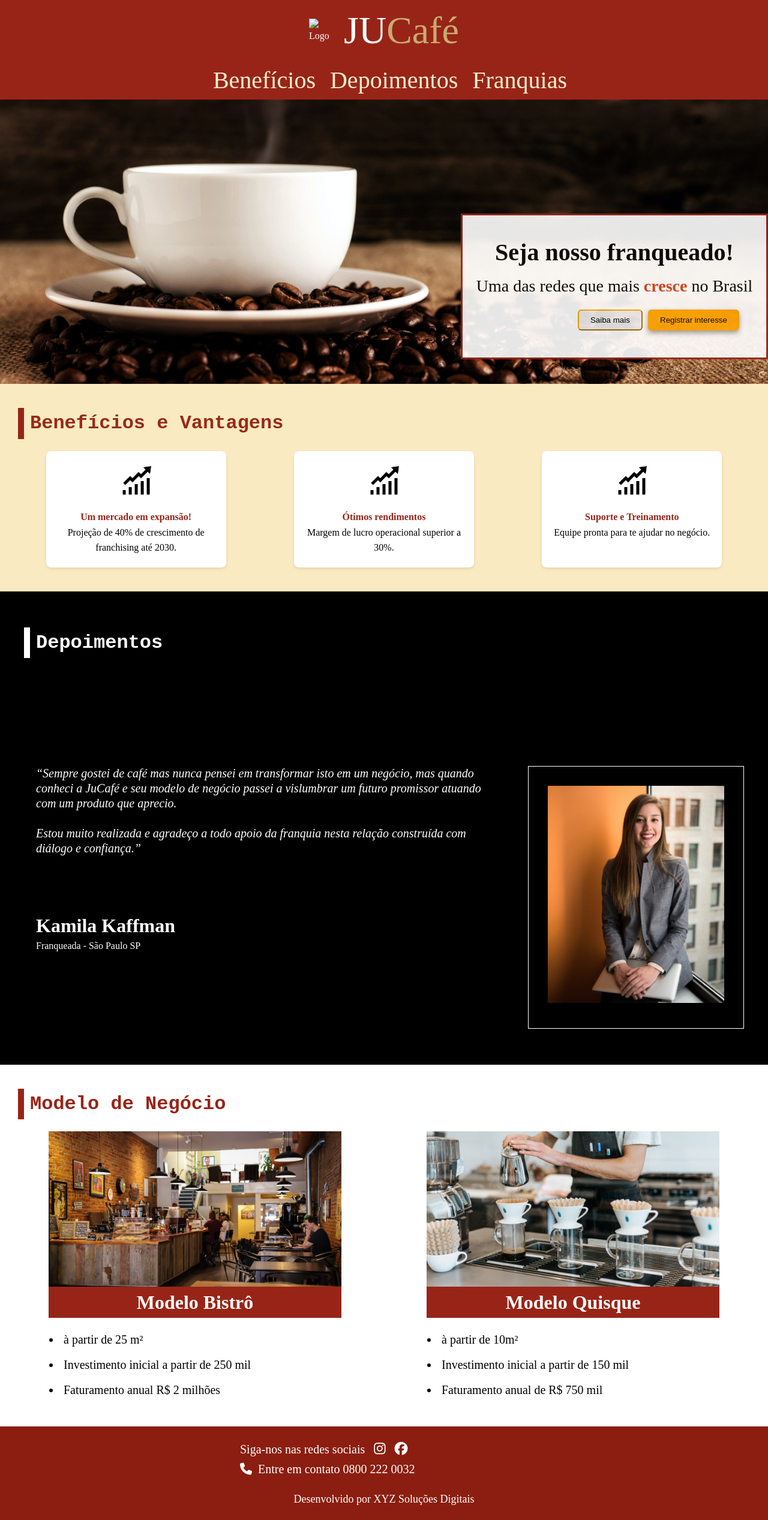
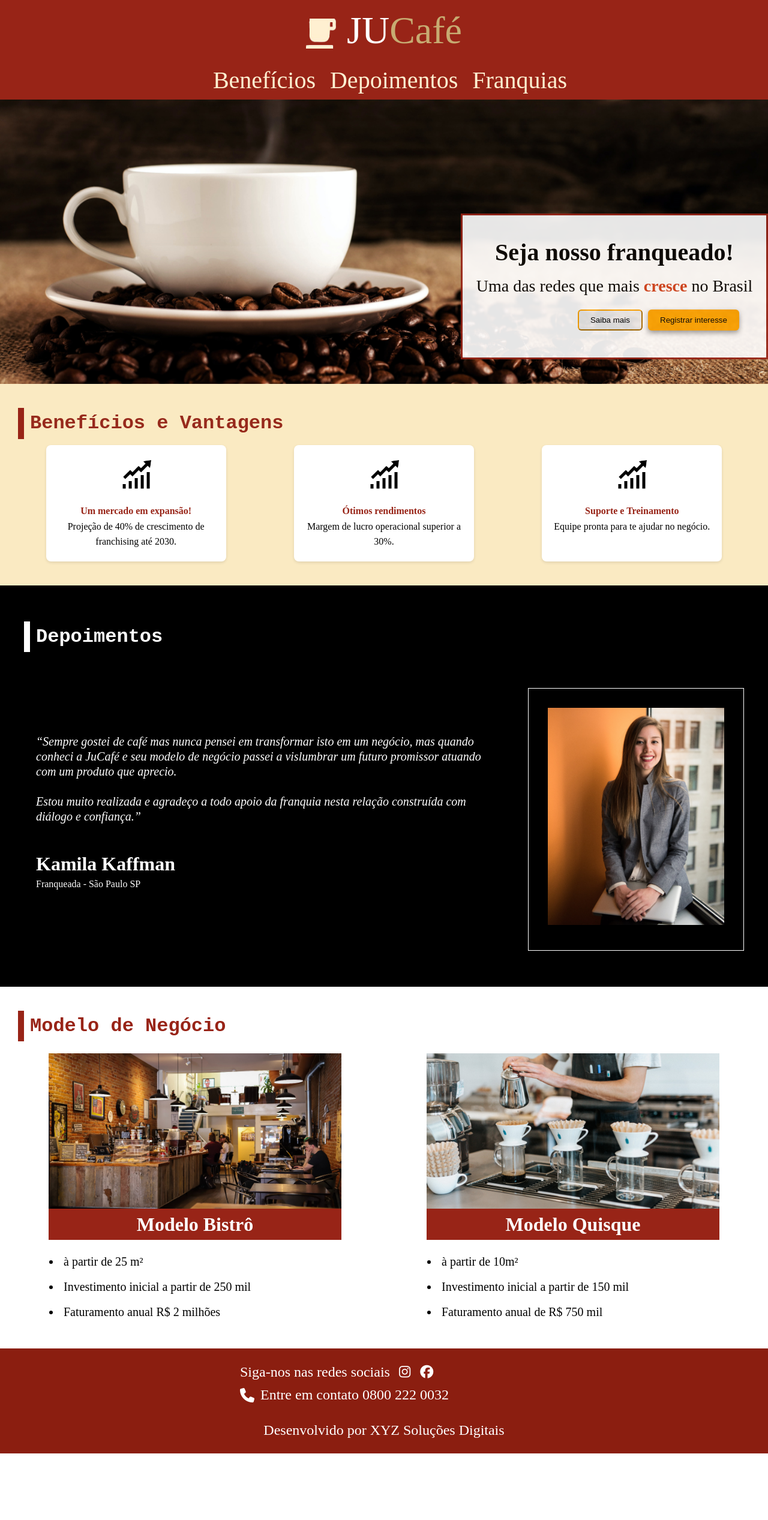
Before and after one commit to marcosmbjr/cafe, a plain HTML site: page index.html in a window 1280 px wide. Shown: the whole page at 60% size. After the commit the page ends 2423 px from the top, so only its background shows below. Drawn offline with Linux system fonts and the light colour scheme; a web font is replaced by a local one.

Commit message:
o que dava p fazer eu fiz

```diff
--- a/css/main.css
+++ b/css/main.css
@@ -47,9 +47,10 @@
     /* imagem do logo */
 
     .header .logo img {
-        width: 40px;
-        height: 40px;
+        width: 50px;
+        height: 50px;
         margin-right: 10px;
+        margin-top: 10px;
     }
     /*  estilizaçao primeira parte h1 (JU)*/
 
@@ -180,7 +181,7 @@
 
     .beneficios h2 {
         color: #972a1c;
-        margin-bottom: 20px;
+        margin-bottom: 10px;
         font-family: 'Courier New', Courier, monospace;
         font-weight: 700;
         font-size: 32px;
@@ -242,7 +243,7 @@
 
     #depoimentos h2 {
         font-size: 24px;
-        margin-bottom: 180px;
+        margin-bottom: 60px;
         font-family: 'Courier New', Courier, monospace;
         font-weight: 700;
         font-size: 32px;
@@ -265,13 +266,13 @@
         font-size: 20px;
         line-height: 25px;
         max-width: 780px;
-        padding-bottom: 80px;
+        padding-bottom: 10px;
     }
     /* autor */
 
     .depoimento-box .autor {
         font-size: 20px;
-        margin-top: 20px;
+        margin-top: 40px;
         font-family: 'Lekton';
         font-weight: 700;
         font-size: 32px;
@@ -393,7 +394,6 @@
         display: flex;
         align-items: center;
         gap: 15px;
-        font-size: 20px;
     }
     /* Ícones sociais */
 
@@ -401,11 +401,6 @@
         color: white;
         font-size: 22px;
         margin-right: 10px;
-        transition: transform 0.3s ease;
-    }
-
-    .footer__icons a:hover {
-        transform: scale(1.1);
     }
     /* Coluna direita */
 
@@ -413,13 +408,11 @@
         display: flex;
         align-items: center;
         gap: 10px;
-        font-size: 20px;
         white-space: nowrap;
     }
     /* Parte de baixo (desenvolvedor) */
 
     .footer__bottom {
         text-align: center;
-        font-size: 18px;
         margin-top: 10px;
     }
--- a/index.html
+++ b/index.html
@@ -16,7 +16,7 @@
     <!-- Cabeçalho -->
     <header class="header">
         <div class="logo">
-            <img src="logo.png" alt="Logo JUCafé">
+            <img src="./img/Vector-removebg-preview.png" alt="Logo JUCafé">
             <h1>JU<span id="cafe">Café</span></h1>
         </div>
         <nav class="nav">
@@ -68,8 +68,12 @@
         <!-- Depoimentos -->
         <section id="depoimentos" class="depoimentos">
             <h2>Depoimentos</h2>
+
             <div class="depoimento-box">
                 <div id="depoimento-bloco-text">
+                    <br>
+                    <br>
+                    <br>
                     <blockquote>
                         “Sempre gostei de café mas nunca pensei em transformar isto em um negócio, mas quando conheci a JuCafé e seu modelo de negócio passei a vislumbrar um futuro promissor atuando com um produto que aprecio.
                         <br><br> Estou muito realizada e agradeço a todo apoio da franquia nesta relação construída com diálogo e confiança.”
```
Also changed, not shown: img/Vector-removebg-preview.png (added), img/Vector.jpg (added).
